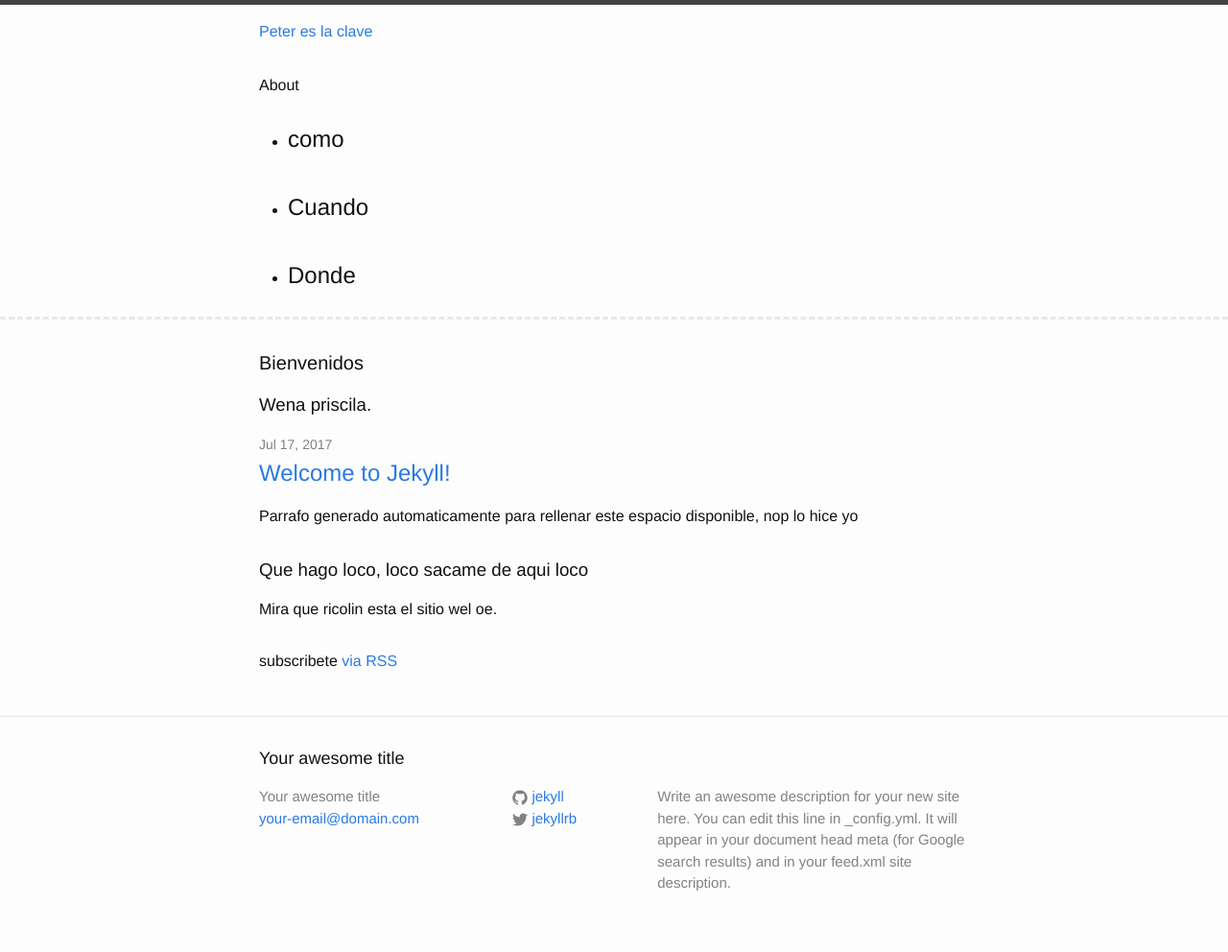
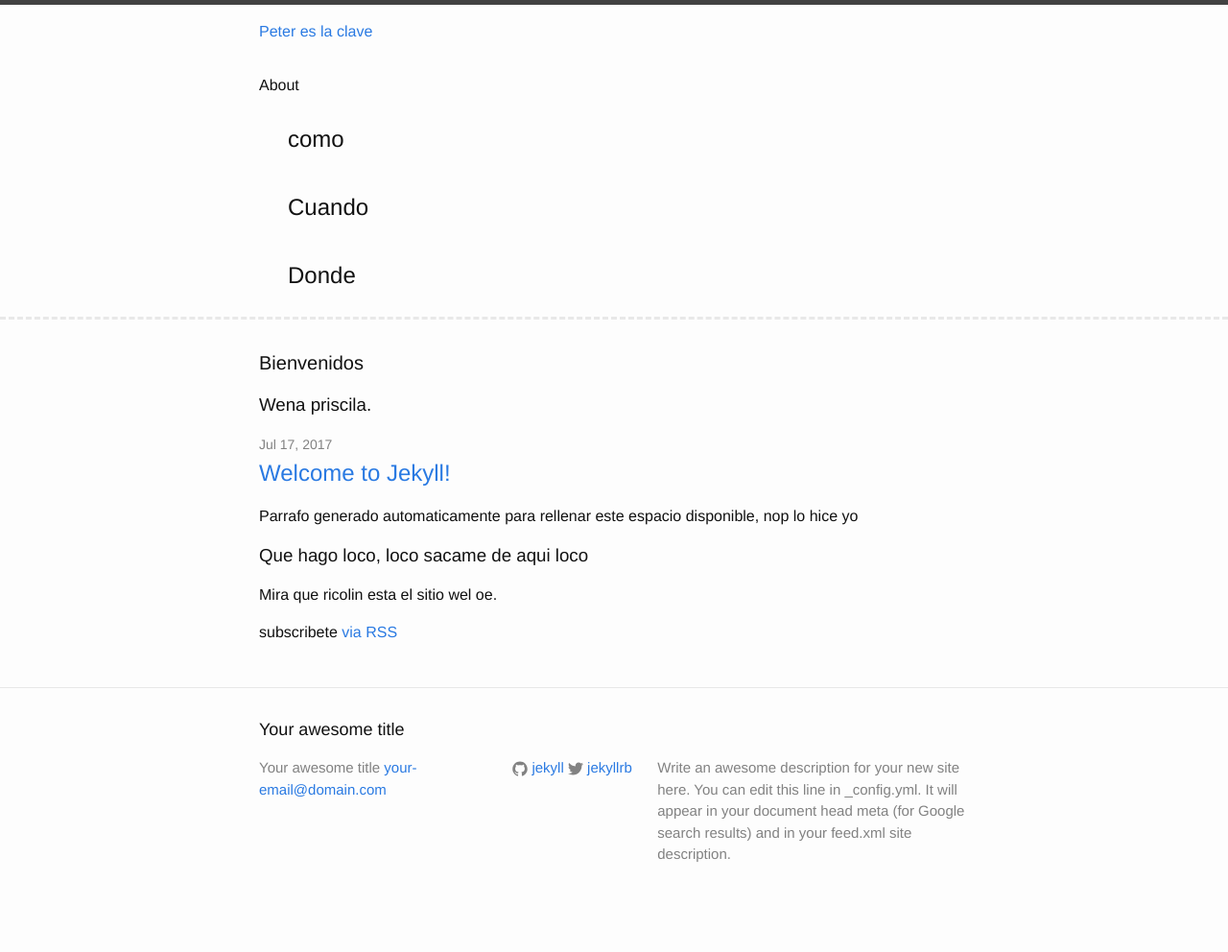
Before and after one commit to Dunkelcodea/Dunkelcodea.github.io, a Jekyll site: the page built from index.html, in a window 1280 px wide. Shown: the whole page at 96% size. Built offline with Jekyll 4.4.1, drawn with Linux system fonts in a browser that asks for light colours; after the commit the page ends 962 px from its top, so only the background shows below that.

Commit message:
Update _base.scss

```diff
--- a/_sass/_base.scss
+++ b/_sass/_base.scss
@@ -70,6 +70,7 @@
 }
 
 li {
+     Display:inline;
     > ul,
     > ol {
          margin-bottom: 0;
```
